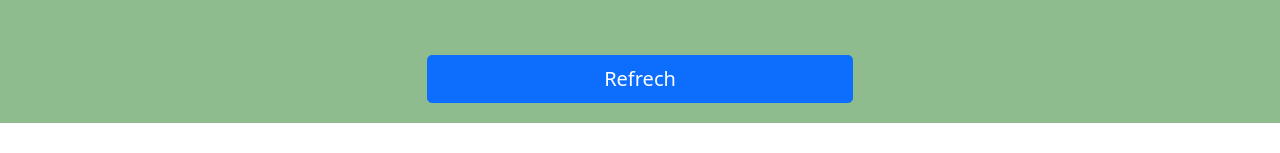
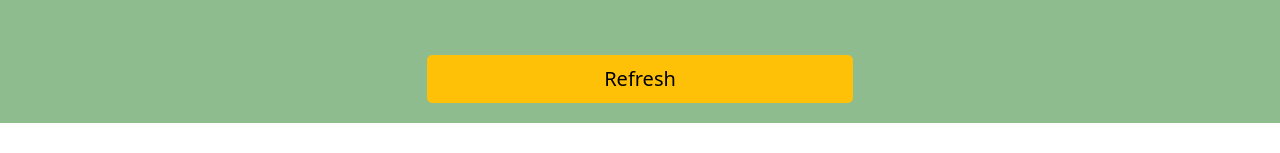
Before and after one commit to angelaphysicaltherapy/redditminimal, a React (Create React App) app: page / in a window 1280 px wide. Shown: the part 277-430 px from the top of the page. Built offline with nearby package versions, Linux system fonts and the light colour scheme.

Commit message:
minor style changes

```diff
--- a/src/App.css
+++ b/src/App.css
@@ -71,7 +71,7 @@
   transition: 200ms;
 }
 
-img:hover{
+#meme-container div img:hover{
   border-radius: 0px;
   transform: scale(1.2);
 }
--- a/src/App.js
+++ b/src/App.js
@@ -28,7 +28,7 @@ function App() {
       </div>
 
         <div class="d-grid gap-2 col-4 mx-auto">
-            <button class="btn btn-primary btn-lg" type="button"onClick={getPost}>Refrech</button>
+            <button class="btn btn-warning btn-lg" type="button"onClick={getPost}>Refresh</button>
         </div>
       <div id="meme-container">
         {
```
